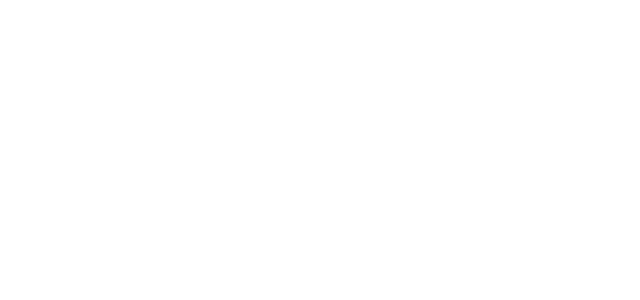
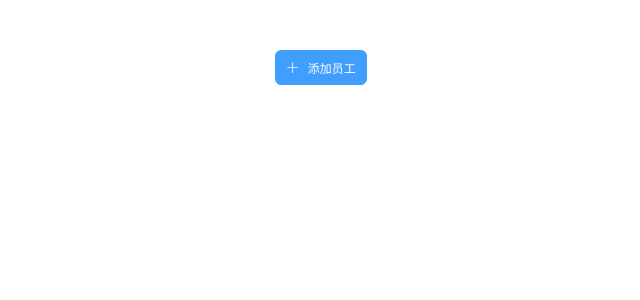
Before and after one commit to darkTang/custom-components-vue3, a Vue app: page / in a window 1280 px wide. Shown: the top 300 px of the page, without its empty margins (319-959 px from the left). Built offline with nearby package versions, Linux system fonts and the light colour scheme.

Commit message:
完成coco-button组件

```diff
--- a/package.json
+++ b/package.json
@@ -9,11 +9,14 @@
     "preview": "vite preview"
   },
   "dependencies": {
+    "element-plus": "^2.3.1",
     "vue": "^3.2.47"
   },
   "devDependencies": {
     "@types/node": "^18.15.11",
     "@vitejs/plugin-vue": "^4.1.0",
+    "less": "^4.1.3",
+    "less-loader": "^11.1.0",
     "typescript": "^4.9.3",
     "vite": "^4.2.0",
     "vue-tsc": "^1.2.0"
--- a/src/App.vue
+++ b/src/App.vue
@@ -1,3 +1,18 @@
 <template>
+  <div>
+    <coco-button type="primary" size="small" :icon="Plus">添加员工</coco-button>
+  </div>
+</template>
 
-</template>
+<script setup lang="ts">
+import { Delete, Edit, Search, Share, Upload, Plus } from '@element-plus/icons-vue'
+</script>
+<style scoped>
+div {
+  text-align: center;
+}
+
+button {
+  margin-top: 50px;
+}
+</style>
--- /dev/null
+++ b/src/components/coco-button.vue
@@ -0,0 +1,156 @@
+<template>
+  <button class="coco-button" :class="buttonDynamicClass" :disabled="disabled">
+    <i class="coco-icon" v-if="icon">
+      <component :is="icon" />
+    </i>
+    <span :class="spanDynamicClass">
+      <slot />
+    </span>
+  </button>
+</template>
+
+<script setup lang="ts">
+import { reactive } from 'vue'
+
+const props = defineProps({
+  type: {
+    type: String,
+    default: 'plain',
+  },
+  size: {
+    type: String,
+    default: 'default',
+  },
+  icon: Object,
+  disabled: {
+    type: Boolean,
+    default: false,
+  },
+})
+const buttonDynamicClass = reactive([{ primary: props.type === 'primary' }, { warning: props.type === 'warning' }, { danger: props.type === 'danger' }, { info: props.type === 'info' }])
+const spanDynamicClass = reactive([{ small: props.size === 'small' }, { large: props.size === 'large' }])
+</script>
+
+<style lang="less" scoped>
+// 颜色变量
+@defaultColor: #fff;
+@primaryColor: #409eff;
+@successColor: #67c23a;
+@warningColor: #e6a23c;
+@dangerColor: #f56c6c;
+@infoColor: #909399;
+
+// 尺寸大小变量
+@smallSize: 12px;
+@defaultSize: 14px;
+@largeSize: 20px;
+
+.coco-button {
+  box-sizing: border-box;
+  border: none;
+  padding: 8px 10px;
+  border-radius: 6px;
+  background-color: @defaultColor;
+  border: 1px solid #ddd;
+  cursor: pointer;
+  display: inline-flex;
+  justify-content: center;
+  align-items: center;
+  span {
+    font-size: @defaultSize;
+    &.small {
+      font-size: @smallSize;
+    }
+    &.large {
+      font-size: @largeSize;
+    }
+  }
+  .coco-icon {
+    width: 1em;
+    height: 1em;
+    margin-right: 8px;
+    font-size: inherit;
+    display: inline-flex;
+    svg {
+      width: 1em;
+      height: 1em;
+    }
+  }
+  &:hover {
+    background-color: #eef5fe;
+    border: 1px solid #cbe1fc;
+    color: #5a9cf8;
+  }
+  &.primary {
+    background-color: @primaryColor;
+    border: 1px solid @primaryColor;
+    color: #fff;
+    &:hover {
+      background-color: #79bbff;
+      border: 1px solid #79bbff;
+      color: #fff;
+    }
+    &[disabled] {
+      cursor: not-allowed;
+      background-color: #79bbff;
+      border: 1px solid #79bbff;
+    }
+  }
+  &.warning {
+    background-color: @warningColor;
+    border: 1px solid @warningColor;
+    color: #fff;
+    &:hover {
+      background-color: #eebe77;
+      border: 1px solid #eebe77;
+      color: #fff;
+    }
+    &[disabled] {
+      cursor: not-allowed;
+      background-color: #eebe77;
+      border: 1px solid #eebe77;
+    }
+  }
+  &.danger {
+    background-color: @dangerColor;
+    border: 1px solid @dangerColor;
+    color: #fff;
+    &:hover {
+      background-color: #f89898;
+      border: 1px solid #f89898;
+      color: #fff;
+    }
+    &[disabled] {
+      cursor: not-allowed;
+      background-color: #f89898;
+      border: 1px solid #f89898;
+    }
+  }
+  &.info {
+    background-color: @infoColor;
+    border: 1px solid @infoColor;
+    color: #fff;
+    &:hover {
+      background-color: #b1b3b8;
+      border: 1px solid #b1b3b8;
+      color: #fff;
+    }
+    &[disabled] {
+      cursor: not-allowed;
+      background-color: #b1b3b8;
+      border: 1px solid #b1b3b8;
+    }
+  }
+}
+
+.coco-button:focus {
+  outline: none;
+}
+
+.coco-button:active {
+  transform: scale(0.98);
+}
+.coco-button[disabled]:active {
+  transform: none;
+}
+</style>
--- /dev/null
+++ b/src/style.css
@@ -0,0 +1,5 @@
+* {
+  margin: 0;
+  padding: 0;
+  box-sizing: border-box;
+}
```
Also changed, not shown: src/main.ts (+9 -1 lines), 1 other file (tests, documents, lock files or other folders).
